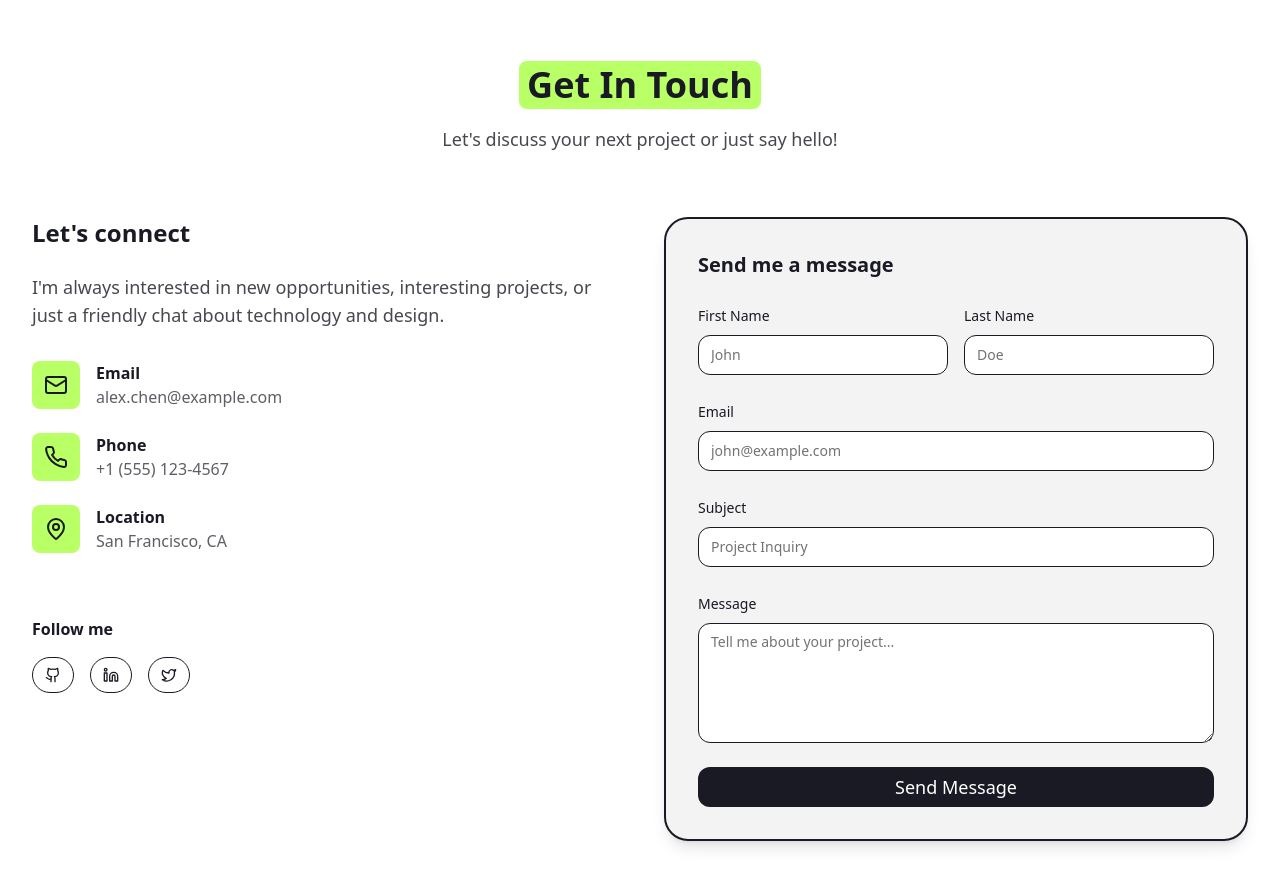
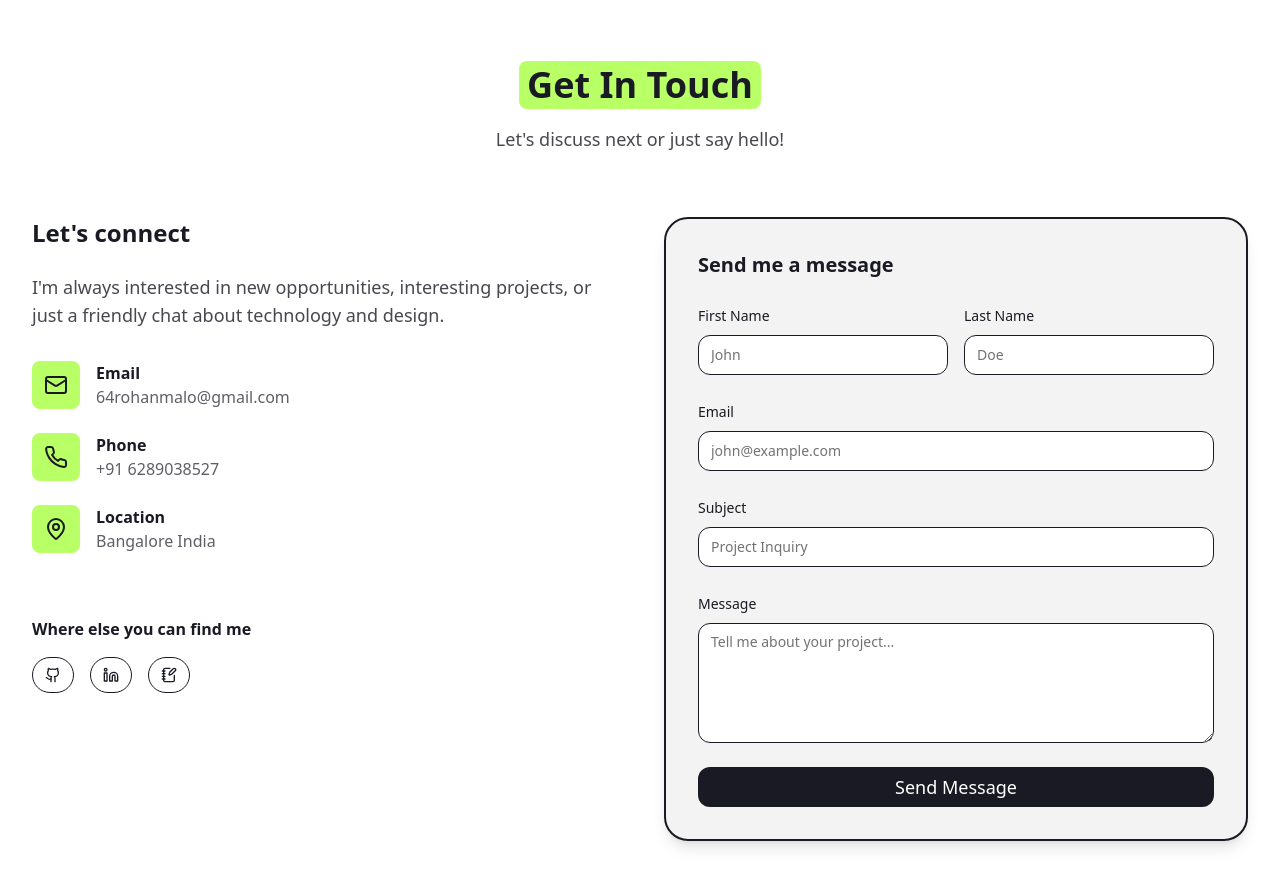
Before and after one commit to reo127/rohan, a Next.js app: page / in a window 1280 px wide. Shown: the part 4120-5007 px from the top of the page. Built offline with nearby package versions, Linux system fonts and the light colour scheme.

Commit message:
add contact

```diff
--- a/components/contact.tsx
+++ b/components/contact.tsx
@@ -3,7 +3,7 @@ import { Card, CardContent } from "@/components/ui/card"
 import { Input } from "@/components/ui/input"
 import { Label } from "@/components/ui/label"
 import { Textarea } from "@/components/ui/textarea"
-import { Mail, MapPin, Phone, Github, Linkedin, Twitter } from "lucide-react"
+import { Mail, MapPin, Phone, Github, Linkedin, Twitter, NotebookPen } from "lucide-react"
 
 export default function Contact() {
   return (
@@ -13,7 +13,7 @@ export default function Contact() {
           <div className="inline-block bg-primary px-2 py-1 rounded-lg mb-4">
             <h2 className="text-4xl font-bold text-dark">Get In Touch</h2>
           </div>
-          <p className="text-lg text-dark/80 dark:text-white/80">Let's discuss your next project or just say hello!</p>
+          <p className="text-lg text-dark/80 dark:text-white/80">Let's discuss next or just say hello!</p>
         </div>
 
         <div className="grid lg:grid-cols-2 gap-12">
@@ -34,7 +34,7 @@ export default function Contact() {
                 </div>
                 <div>
                   <h4 className="font-semibold text-dark dark:text-white">Email</h4>
-                  <p className="text-dark/70 dark:text-white/70">alex.chen@example.com</p>
+                  <p className="text-dark/70 dark:text-white/70">64rohanmalo@gmail.com</p>
                 </div>
               </div>
 
@@ -44,7 +44,7 @@ export default function Contact() {
                 </div>
                 <div>
                   <h4 className="font-semibold text-dark dark:text-white">Phone</h4>
-                  <p className="text-dark/70 dark:text-white/70">+1 (555) 123-4567</p>
+                  <p className="text-dark/70 dark:text-white/70">+91 6289038527</p>
                 </div>
               </div>
 
@@ -54,22 +54,25 @@ export default function Contact() {
                 </div>
                 <div>
                   <h4 className="font-semibold text-dark dark:text-white">Location</h4>
-                  <p className="text-dark/70 dark:text-white/70">San Francisco, CA</p>
+                  <p className="text-dark/70 dark:text-white/70">Bangalore India</p>
                 </div>
               </div>
             </div>
 
             {/* Social Links */}
             <div className="pt-8">
-              <h4 className="font-semibold text-dark dark:text-white mb-4">Follow me</h4>
+              <h4 className="font-semibold text-dark dark:text-white mb-4">Where else you can find me</h4>
               <div className="flex space-x-4">
-                <Button
+                <a href="https://github.com/reo127" target="_blank">
+                  <Button
                   variant="outline"
                   size="sm"
                   className="border-dark dark:border-primary text-dark dark:text-primary hover:bg-dark hover:text-white dark:hover:bg-primary dark:hover:text-dark rounded-full bg-transparent dark:bg-transparent"
                 >
                   <Github className="w-4 h-4" />
                 </Button>
+                </a>
+                <a href="https://www.linkedin.com/in/rohan-malo-1bb400184/" target="_blank">
                 <Button
                   variant="outline"
                   size="sm"
@@ -77,13 +80,16 @@ export default function Contact() {
                 >
                   <Linkedin className="w-4 h-4" />
                 </Button>
+                </a>
+                <a href="https://rohan127.hashnode.dev/" target="_blank">
                 <Button
                   variant="outline"
                   size="sm"
                   className="border-dark dark:border-primary text-dark dark:text-primary hover:bg-dark hover:text-white dark:hover:bg-primary dark:hover:text-dark rounded-full bg-transparent dark:bg-transparent"
                 >
-                  <Twitter className="w-4 h-4" />
+                  <NotebookPen className="w-4 h-4" />
                 </Button>
+                </a>
               </div>
             </div>
           </div>
```
